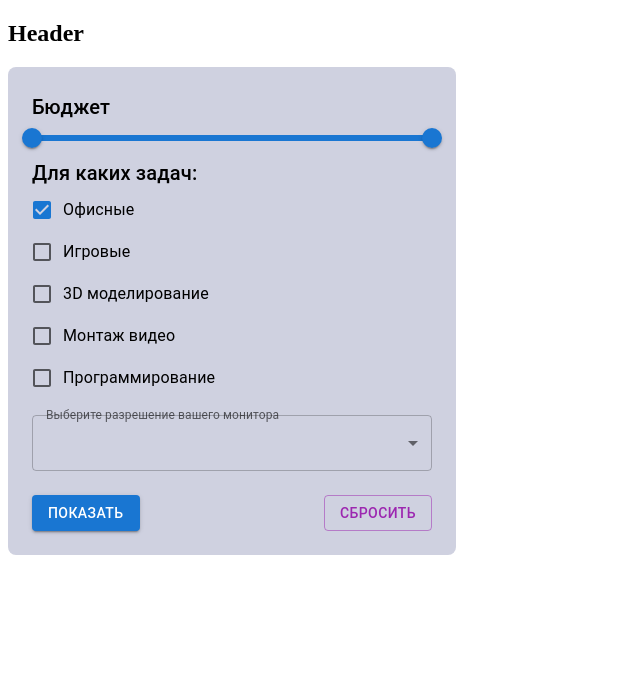
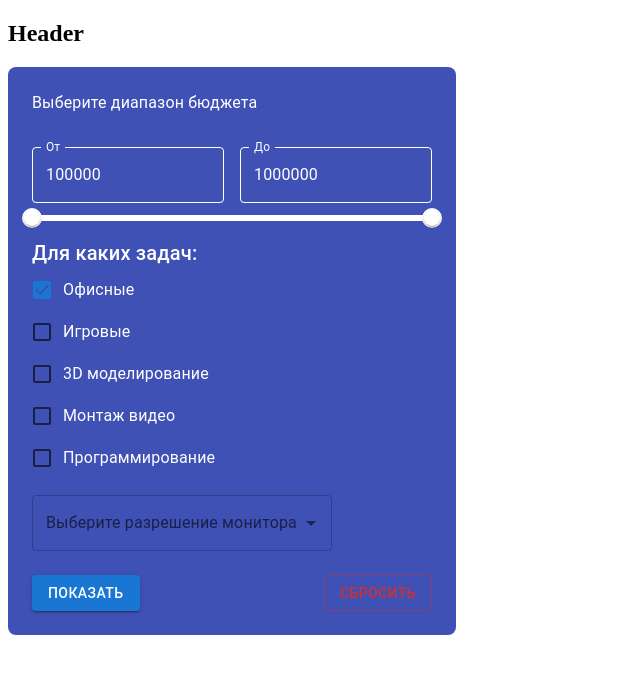
Before and after one commit to khafmann/pcbuilder, a React (Vite) app in the folder frontend/: page / in a window 1280 px wide. Shown: the top 674 px of the page, without its empty margins (0-640 px from the left). Built offline with nearby package versions, Linux system fonts and the light colour scheme.

Commit message:
Добавил ввод цен и цвета

```diff
--- a/frontend/src/App.tsx
+++ b/frontend/src/App.tsx
@@ -1,9 +1,18 @@
 import {Outlet} from "react-router-dom";
 import Header from "./components/Header"
+import {GlobalStyles} from "@mui/material";
 
 function App() {
     return (
         <>
+            <GlobalStyles
+                styles={{
+                    body: {
+                        backgroundColor: "#FFFFFF", // Цвет фона
+                        minHeight: "100vh"
+                    },
+                }}
+            />
             <Header/>
             <Outlet></Outlet>
         </>
--- a/frontend/src/components/FilterComponent.tsx
+++ b/frontend/src/components/FilterComponent.tsx
@@ -2,30 +2,108 @@ import React, { useState } from "react";
 import {
     Slider,
     Button,
-    Select,
-    MenuItem,
     FormControl,
-    InputLabel,
     Box,
     Typography,
-    Checkbox, FormControlLabel
+    Checkbox, FormControlLabel, Autocomplete, TextField, Grid
 } from "@mui/material";
+import { monitorResolution } from '../data/monitorResolution.ts'
 
 const FilterComponent: React.FC = () => {
-    const [budget, setBudget] = useState<number[]>([100000, 500000]);
-    const [gpu, setGpu] = useState<string>("Any");
+    const [budget, setBudget] = useState<number[]>([100000, 1000000]);
+
+    const handleSliderChange = (_: Event, newValue: number | number[]) => {
+        setBudget(newValue as number[]);
+    };
+
+    const handleInputChange = (index: number) => (event: React.ChangeEvent<HTMLInputElement>) => {
+        const value = event.target.value === "" ? "" : Number(event.target.value);
+        const newBudget = [...budget];
+        newBudget[index] = value as number;
+        setBudget(newBudget);
+    };
+
+    const handleBlur = (index: number) => () => {
+        let newBudget = [...budget];
+
+        if (budget[index] === null) {
+            newBudget[index] = index === 0 ? 100000 : 1000000;
+        } else {
+            newBudget[index] = Math.max(100000, Math.min(1000000, budget[index] as number));
+        }
+
+        if (newBudget[0] > newBudget[1]) {
+            newBudget[index] = budget[index] as number;
+        }
+
+        setBudget(newBudget);
+    };
+
 
     return (
-        <Box sx={{ p: 3, bgcolor: "#CFD1E0", borderRadius: 2, width: 400 }}>
-            <Typography variant="h6">Бюджет</Typography>
+        <Box sx={{ p: 3, bgcolor: "#3f51b5", borderRadius: 2, width: 400, color:"white"}}>
+            <Typography gutterBottom>Выберите диапазон бюджета</Typography>
+            <Grid container spacing={2} sx={{ mt: 2 }}>
+                <Grid item xs={6}>
+                    <TextField
+                        label="От"
+                        value={budget[0]}
+                        onChange={handleInputChange(0)}
+                        onBlur={handleBlur(0)}
+                        fullWidth
+                        sx={{
+                            "& .MuiOutlinedInput-root": {
+                                "& fieldset": { borderColor: "white" }, // Белая граница
+                                "&:hover fieldset": { borderColor: "white" },
+                                "&.Mui-focused fieldset": { borderColor: "white" }
+                            },
+                            "& .MuiInputLabel-root": { color: "white" }, // Цвет текста метки (label)
+                            "& .MuiInputBase-input": { color: "white" }, // Цвет введенного текста
+                        }}
+
+                    />
+                </Grid>
+                <Grid item xs={6}>
+                    <TextField
+                        label="До"
+                        value={budget[1]}
+                        onChange={handleInputChange(1)}
+                        onBlur={handleBlur(1)}
+                        fullWidth
+                        sx={{
+                            "& .MuiOutlinedInput-root": {
+                                "& fieldset": { borderColor: "white" }, // Белая граница
+                                "&:hover fieldset": { borderColor: "white" },
+                                "&.Mui-focused fieldset": { borderColor: "white" }
+                            },
+                            "& .MuiInputLabel-root": { color: "white" }, // Цвет текста метки (label)
+                            "& .MuiInputBase-input": { color: "white" }, // Цвет введенного текста
+                        }}
+                    />
+                </Grid>
+            </Grid>
             <Slider
-                value={budget}
-                onChange={(_, newValue) => setBudget(newValue as number[])}
+                value={budget as number[]}
+                onChange={handleSliderChange}
                 valueLabelDisplay="auto"
                 min={100000}
-                max={500000}
+                max={1000000}
                 step={50000}
+                sx={{
+                    color: "white", // Цвет ползунка
+                    "& .MuiSlider-thumb": {
+                        backgroundColor: "white", // Кружки ползунка
+                        border: "2px solid white"
+                    },
+                    "& .MuiSlider-rail": {
+                        backgroundColor: "white" // Линия под ползунком
+                    },
+                    "& .MuiSlider-track": {
+                        backgroundColor: "white" // Линия за ползунком
+                    }
+                }}
             />
+
 
             <Typography variant="h6">Для каких задач:</Typography>
             <FormControl>
@@ -37,18 +115,17 @@ const FilterComponent: React.FC = () => {
             </FormControl>
 
             <FormControl fullWidth sx={{ mt: 2 }}>
-                <InputLabel>Выберите разрешение вашего монитора</InputLabel>
-                <Select value={gpu} onChange={(e) => setGpu(e.target.value)}>
-                    <MenuItem value="1">Ниже 1080p</MenuItem>
-                    <MenuItem value="2">1080p</MenuItem>
-                    <MenuItem value="3">1440p</MenuItem>
-                    <MenuItem value="4">4K</MenuItem>
-                </Select>
+                <Autocomplete
+                    disablePortal
+                    options={monitorResolution}
+                    sx={{ width: 300 }}
+                    renderInput={(params) => <TextField {...params} label="Выберите разрешение монитора" />}
+                />
             </FormControl>
 
             <Box sx={{ mt: 3, display: "flex", justifyContent: "space-between" }}>
                 <Button variant="contained" color="primary">Показать</Button>
-                <Button variant="outlined" color="secondary" onClick={() => { setBudget([100000, 500000]); setCpu("Any"); setGpu("Any"); }}>Сбросить</Button>
+                <Button variant="outlined" color="error" onClick={() => { setBudget([100000, 1000000]); }}>Сбросить</Button>
             </Box>
         </Box>
     );
--- /dev/null
+++ b/frontend/src/data/monitorResolution.ts
@@ -0,0 +1,5 @@
+export const monitorResolution = [
+    {label: '1080p', resolution: 1080},
+    {label: '1440p', resolution: 1440},
+    {label: '4K', resolution: 4000},
+]
```
